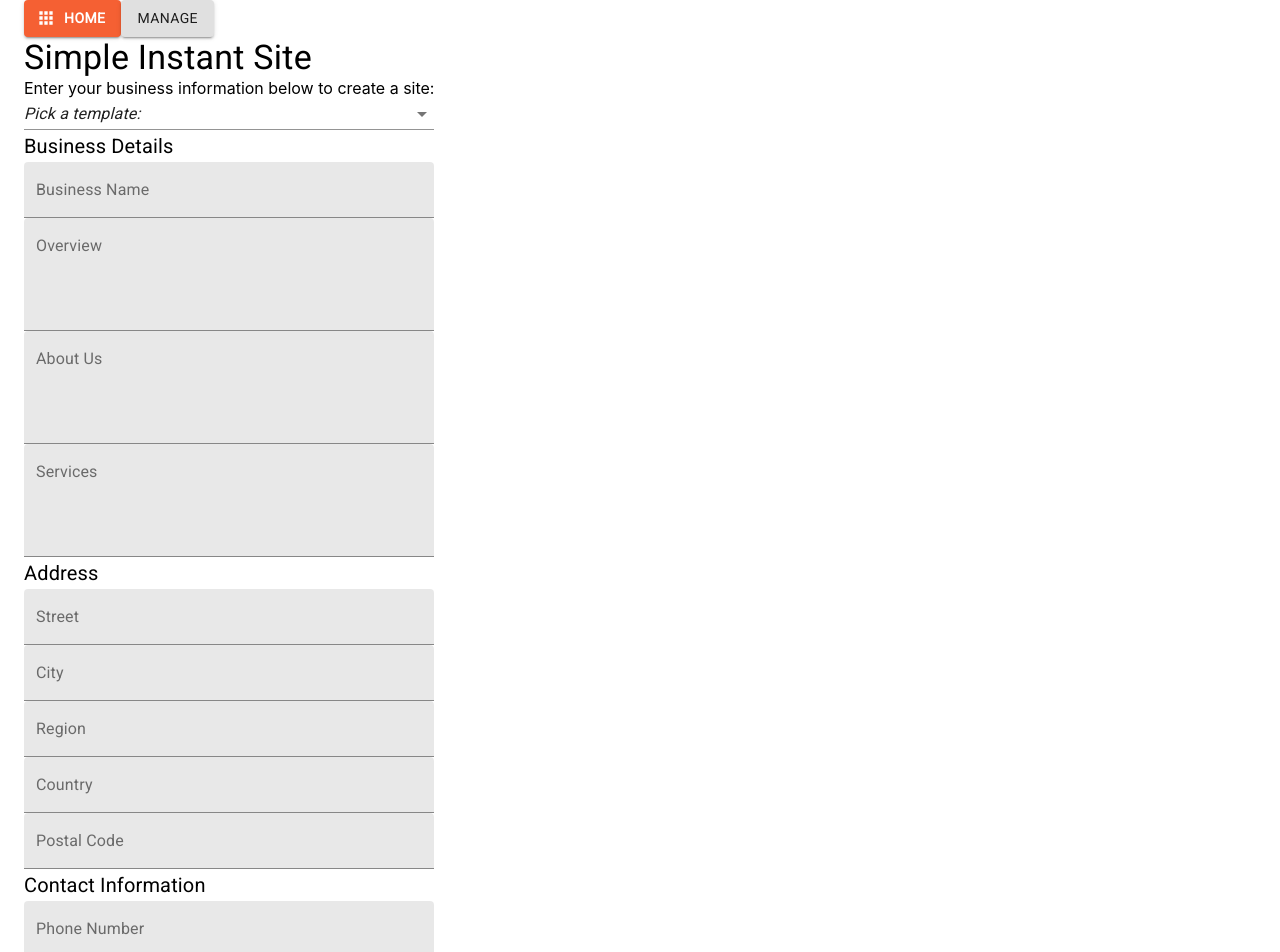
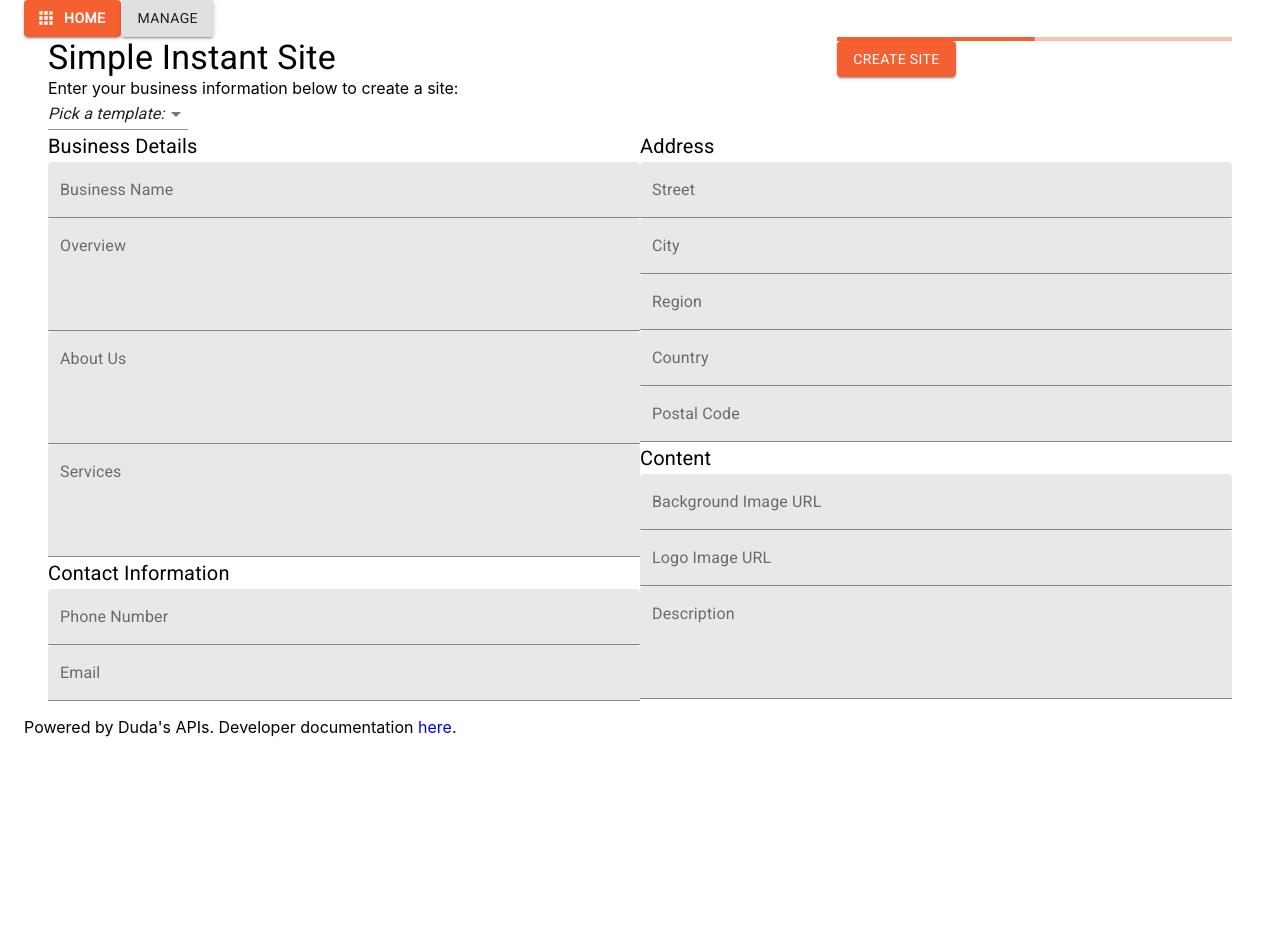
Before and after one commit to DudaDev/duda-instant-site-demo, a React (Create React App) app in the folder frontend/: page /simple in a window 1280 px wide. Shown: the top 952 px of the page. After the commit the page ends 800 px from the top, so only its background shows below. Built offline with nearby package versions, Linux system fonts and the light colour scheme.

Commit message:
UUpdate the simple form and add material image loading

```diff
--- a/frontend/package.json
+++ b/frontend/package.json
@@ -9,6 +9,7 @@
     "@testing-library/react": "^11.2.5",
     "@testing-library/user-event": "^12.8.1",
     "fontsource-roboto": "^4.0.0",
+    "material-ui-image": "^3.3.1",
     "node-fetch": "^2.6.1",
     "react": "^17.0.1",
     "react-dom": "^17.0.1",
--- a/frontend/src/Components/Flows/SimpleInstantSiteFlow.jsx
+++ b/frontend/src/Components/Flows/SimpleInstantSiteFlow.jsx
@@ -7,7 +7,8 @@ const { FormControl,
         Select,
         MenuItem,
         LinearProgress,
-        Grid
+        Grid,
+        Container
 } = require('@material-ui/core/')
 const { makeStyles, ThemeProvider } = require('@material-ui/core/styles')
 
@@ -28,13 +29,21 @@ function SimpleInstantSiteFlow() {
   //     console.log(`Error creating site!: ${error.message}`)
   //   })
   return (
+        <Container>
+          <FormControl id="instantSite" action="#">
             <Grid container>
-      <Grid item xs={12}>
-        <FormControl id="instantSite" action="#">
 
+              <Grid item xs={8}>
                 <Typography variant='h4'>Simple Instant Site</Typography>
                 <Typography variant='p'>Enter your business information below to create a site:</Typography>
+              </Grid>
 
+              <Grid item xs={4}>
+                <LinearProgress variant="determinate" value={50} />
+                <Button onClick={''} variant="contained" color="primary">Create Site</Button>
+              </Grid>
+
+              <Grid item xs={12}>
                 <Select value={""} onChange={''} displayEmpty>
                   <MenuItem value="" name="templateId">
                     <em>Pick a template:</em>
@@ -44,35 +53,35 @@ function SimpleInstantSiteFlow() {
                   <MenuItem value={1005052}>Soap & Suds</MenuItem>
                   <MenuItem value={1002785}>My Bicycle Blog</MenuItem>
                 </Select>
+              </Grid>
 
+              <Grid item xs={6}>
                 <Typography variant='h6'>Business Details</Typography>
-          <TextField variant="filled" name="business_name" label="Business Name"/>
-          <TextField variant="filled" multiline rowsMax="4" rows="4" name="overview" label="Overview"/>
-          <TextField variant="filled" multiline rowsMax="4" rows="4" name="aboutUs" label="About Us"/>
-          <TextField variant="filled" multiline rowsMax="4" rows="4" name="services" label="Services"/>
+                <TextField variant="filled" name="business_name" label="Business Name" style={{ width: '100%' }}/>
+                <TextField variant="filled" multiline rowsMax="4" rows="4" name="overview" label="Overview" style={{ width: '100%' }}/>
+                <TextField variant="filled" multiline rowsMax="4" rows="4" name="aboutUs" label="About Us" style={{ width: '100%' }}/>
+                <TextField variant="filled" multiline rowsMax="4" rows="4" name="services" label="Services" style={{ width: '100%' }}/>
+                <Typography variant='h6'>Contact Information</Typography>
+                <TextField variant="filled" name="phoneNumber" label="Phone Number" placeholder="(800) 867-5309" style={{ width: '100%' }}/>
+                <TextField variant="filled" name="email" label="Email" placeholder="sales@company.site" style={{ width: '100%' }}/>
+              </Grid>
 
+              <Grid item xs={6}>
                 <Typography variant='h6'>Address</Typography>
-          <TextField variant="filled" name="streetAddress" label="Street"/>
-          <TextField variant="filled" name="city" label="City"/>
-          <TextField variant="filled" name="region" label="Region"/>
-          <TextField variant="filled" name="country" label="Country"/>
-          <TextField variant="filled" name="postalCode" label="Postal Code"/>
+                <TextField variant="filled" name="streetAddress" label="Street" style={{ width: '100%' }}/>
+                <TextField variant="filled" name="city" label="City" style={{ width: '100%' }}/>
+                <TextField variant="filled" name="region" label="Region" style={{ width: '100%' }}/>
+                <TextField variant="filled" name="country" label="Country" style={{ width: '100%' }}/>
+                <TextField variant="filled" name="postalCode" label="Postal Code" style={{ width: '100%' }}/>
+                <Typography variant='h6'>Content</Typography>
+                <TextField variant="filled" name="businessImage" label="Background Image URL" placeholder="https://files.host/background.jpg" style={{ width: '100%' }}/>
+                <TextField variant="filled" name="logoUrl" label="Logo Image URL" placeholder="https://files.host/files/logo.png" style={{ width: '100%' }}/>
+                <TextField variant="filled" multiline rowsMax="4" rows='4' name="business_description" label="Description" style={{ width: '100%' }}/>
+              </Grid>
 
-          <Typography variant='h6'>Contact Information</Typography>
-          <TextField variant="filled" name="phoneNumber" label="Phone Number" placeholder="(800) 867-5309"/>
-          <TextField variant="filled" name="email" label="Email" placeholder="sales@company.site"/>
-
-          <Typography variant='h6'>Content</Typography>
-          <TextField variant="filled" name="businessImage" label="Background Image URL" placeholder="https://files.host/background.jpg"/>
-          <TextField variant="filled" name="logoUrl" label="Logo Image URL" placeholder="https://files.host/files/logo.png"/>
-          <TextField variant="filled" multiline rowsMax="4" rows='4' name="business_description" label="Description"/>
-
-          <LinearProgress variant="determinate" value={50} />
-          <Button onClick={''} variant="contained" color="primary">Create Site</Button>
-
+            </Grid>
           </FormControl>
-      </Grid>
-    </Grid>
+        </Container>
   );
 }
 
--- a/frontend/src/Components/Grid/FlowSelectionGridItem.jsx
+++ b/frontend/src/Components/Grid/FlowSelectionGridItem.jsx
@@ -1,11 +1,12 @@
 import { Typography } from "@material-ui/core";
 import { Link, withRouter } from "react-router-dom";
+import Image from 'material-ui-image';
 
 function FlowSelectionGridItem() {
     return (
         <>
             <Link to='/simple'>
-                <img src='/simplePreview.png' alt='Preview of Simple Flow' style={{width: '100%'}}/>
+                <Image src='/simplePreview.png' alt='Preview of Simple Flow' aspectRatio={1.25}/>
                 <Typography variant="h6">Simple Instant Site</Typography>
             </Link>
         </>
```
Also changed, not shown: 1 other file (tests, documents, lock files or other folders). Lines whose indentation alone changed are shown as unchanged.
